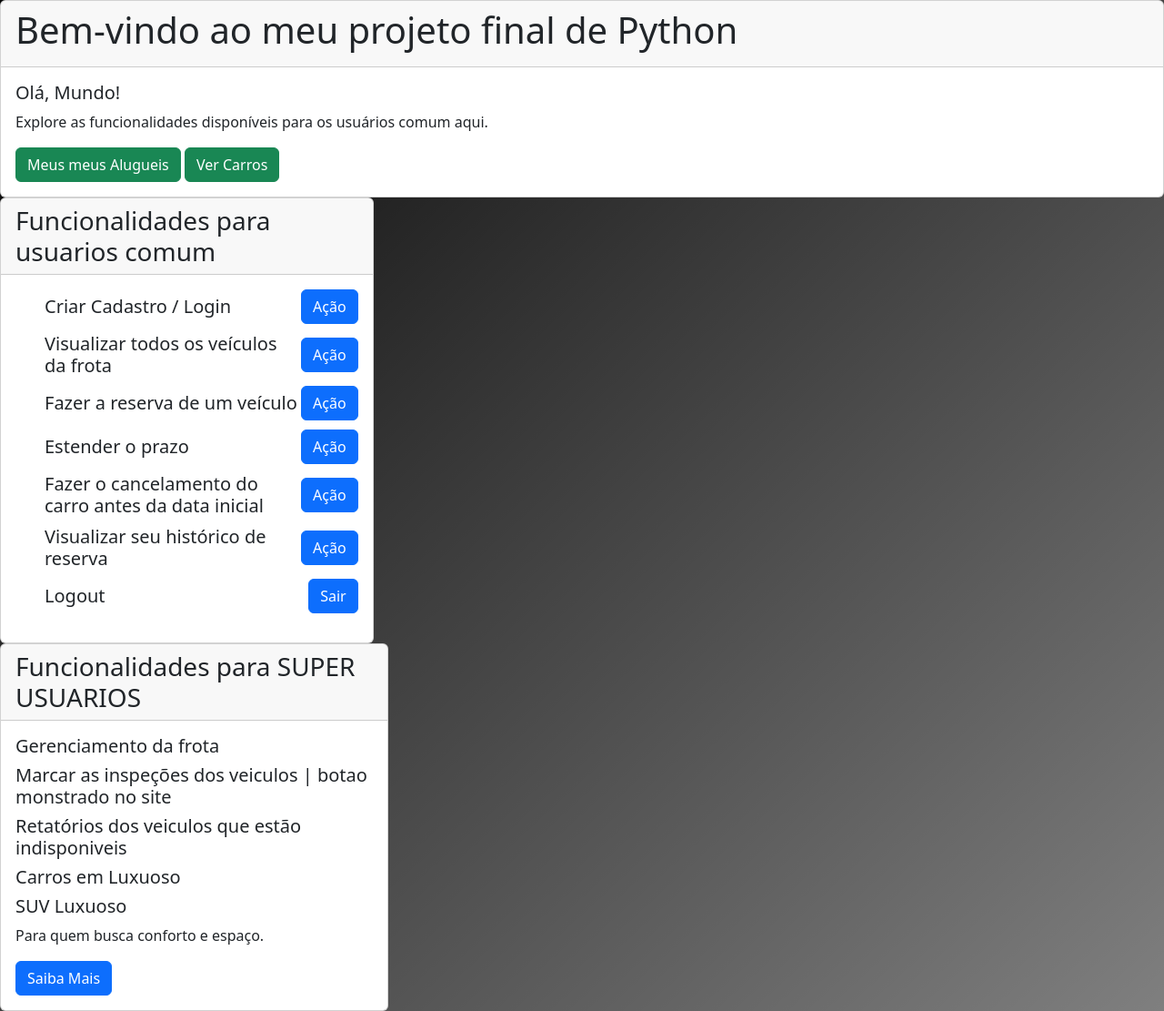
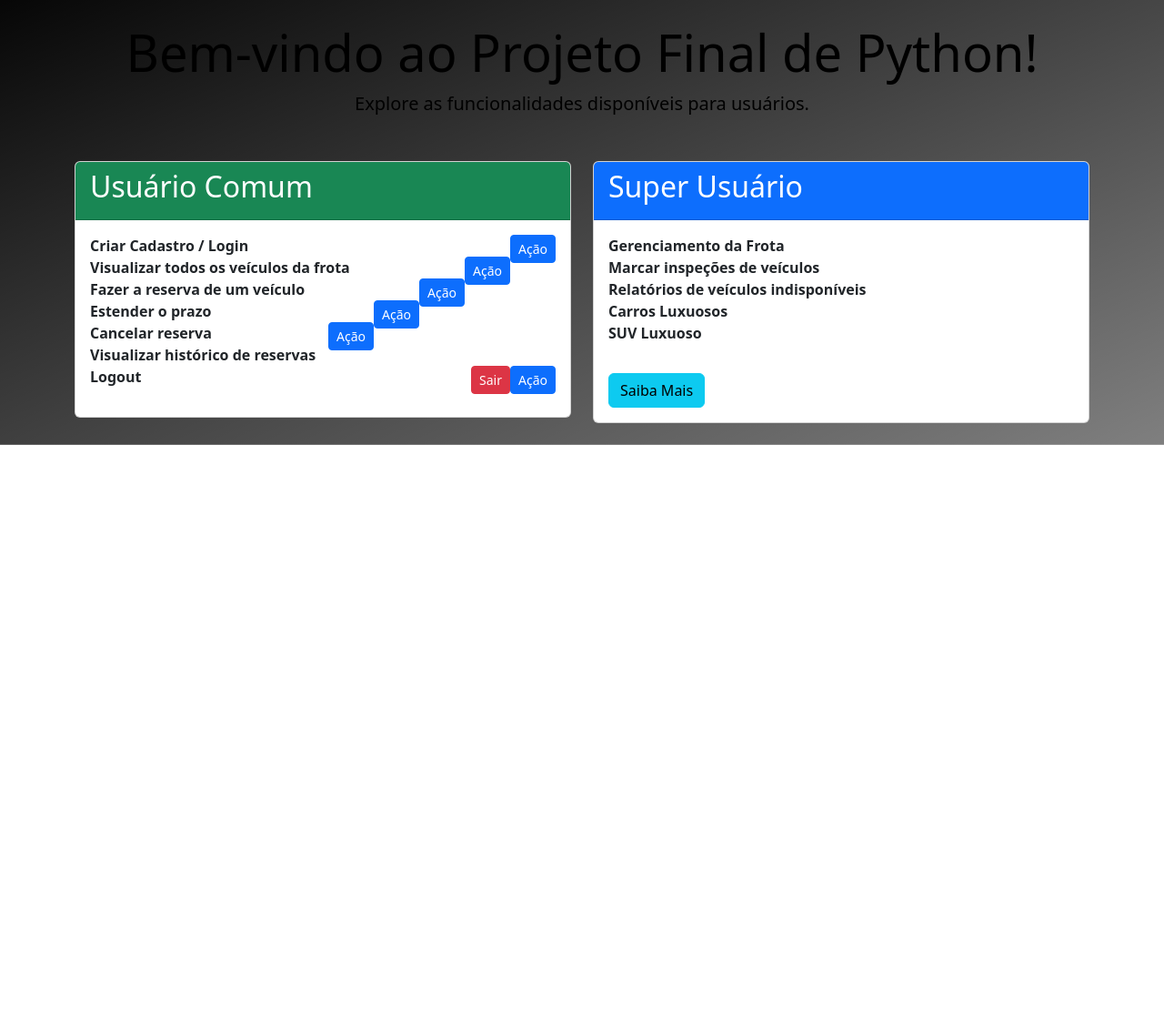
Before and after one commit to ClaudioFritzen/Luxury-Wheels, a Django app: page / in a window 1280 px wide. Shown: the part 56-1167 px from the top of the page at 91% size. After the commit the page ends 545 px from the top, so only its background shows below. Run offline with Django 5.2, Linux system fonts and the light colour scheme.

Commit message:
feat(template): reorganiza e melhora interface para usuários comuns e super usuários
- Refatoração do layout HTML para destacar funcionalidades de usuários comuns e super usuários.
- Separação de colunas para maior clareza visual.
- Estilização melhorada com botões alinhados e cabeçalhos distintos.
- Experiência do usuário (UX) otimizada para maior usabilidade.
- Inclusão de nova estrutura modular para facilitar futuras alterações.

```diff
--- a/templates/bases/index.html
+++ b/templates/bases/index.html
@@ -1,86 +1,53 @@
-<!-- templates/usuarios/index.html -->
-
 {% extends "bases/base.html" %}
-
 {% load static %}
 
 {% block head %}
-<!-- Qualquer conteúdo adicional de head -->
     <link rel="stylesheet" href="{% static 'usuarios/css/css.css' %}">
+    <title>Projeto Final de Python - Funcionalidades</title>
 {% endblock %}
 
-
 {% block conteudo %}
-<div class="card">
-    <div class="card-header">
-        <h1>Bem-vindo ao meu projeto final de Python </h1>
-
-        </div>
-    <div class="card-body">
-        <h5 class="card-title">Olá, Mundo!</h5>
-        <p class="card-text">Explore as funcionalidades disponíveis para os usuários comum aqui.</p>
-
-
-        <a href="{% url 'meus_alugueis' %}" class="btn btn-success">Meus meus Alugueis</a>
-        <a href="{% url 'carros' %}" class="btn btn-success">Ver Carros</a>
+<div class="container mt-4">
+    <div class="text-center mb-5">
+        <h1 class="display-4">Bem-vindo ao Projeto Final de Python!</h1>
+        <p class="lead">Explore as funcionalidades disponíveis para usuários.</p>
     </div>
-</div>
-
-<div class="row">
-    <div class="col-md-4">
-        <div class="card">
-            <h3 class="card-header">Funcionalidades para usuarios comum </h3>
-            <div class="card-body">
-            <ol>
-                <li class="list-item">
-                    <h5>Criar Cadastro / Login</h5>
-                    <button class="btn btn-primary">Ação</button>
-                </li>
-                <li class="list-item">
-                    <h5>Visualizar todos os veículos da frota</h5>
-                    <button class="btn btn-primary">Ação</button>
-                </li>
-                <li class="list-item">
-                    <h5>Fazer a reserva de um veículo</h5>
-                    <button class="btn btn-primary">Ação</button>
-                </li>
-                <li class="list-item">
-                    <h5>Estender o prazo</h5>
-                    <button class="btn btn-primary">Ação</button>
-                </li>
-                <li class="list-item">
-                    <h5>Fazer o cancelamento do carro antes da data inicial</h5>
-                    <button class="btn btn-primary">Ação</button>
-                </li>
-                <li class="list-item">
-                    <h5>Visualizar seu histórico de reserva</h5>
-                    <button class="btn btn-primary">Ação</button>
-                </li>
-                <li class="list-item">
-                    <h5>Logout</h5>
-                    <button class="btn btn-primary">Sair</button>
-                </li>
-            </ol>
+    <div class="row">
+        <div class="col-lg-6 mb-4">
+            <div class="card">
+                <div class="card-header bg-success text-white">
+                    <h2>Usuário Comum</h2>
+                </div>
+                <div class="card-body">
+                    <ul class="list-unstyled">
+                        <li><strong>Criar Cadastro / Login</strong> <button class="btn btn-primary btn-sm float-end">Ação</button></li>
+                        <li><strong>Visualizar todos os veículos da frota</strong> <button class="btn btn-primary btn-sm float-end">Ação</button></li>
+                        <li><strong>Fazer a reserva de um veículo</strong> <button class="btn btn-primary btn-sm float-end">Ação</button></li>
+                        <li><strong>Estender o prazo</strong> <button class="btn btn-primary btn-sm float-end">Ação</button></li>
+                        <li><strong>Cancelar reserva</strong> <button class="btn btn-primary btn-sm float-end">Ação</button></li>
+                        <li><strong>Visualizar histórico de reservas</strong> <button class="btn btn-primary btn-sm float-end">Ação</button></li>
+                        <li><strong>Logout</strong> <button class="btn btn-danger btn-sm float-end">Sair</button></li>
+                    </ul>
+                </div>
             </div>
         </div>
-    </div>
-
-        </div>
-    </div>
-    <div class="col-md-4">
-        <div class="card">
-            <h3 class="card-header">Funcionalidades para SUPER USUARIOS</h3>
-            <div class="card-body">
-                <h5 class="card-title">Gerenciamento da frota</h5>
-                <h5 class="card-title">Marcar as inspeções dos veiculos | botao monstrado no site</h5>
-                <h5 class="card-title">Retatórios dos veiculos que estão indisponiveis</h5>
-                <h5 class="card-title">Carros em  Luxuoso</h5>
-                <h5 class="card-title">SUV Luxuoso</h5>
-                <p class="card-text">Para quem busca conforto e espaço.</p>
-                <a href="#" class="btn btn-primary">Saiba Mais</a>
+        <div class="col-lg-6 mb-4">
+            <div class="card">
+                <div class="card-header bg-primary text-white">
+                    <h2>Super Usuário</h2>
+                </div>
+                <div class="card-body">
+                    <ul class="list-unstyled">
+                        <li><strong>Gerenciamento da Frota</strong></li>
+                        <li><strong>Marcar inspeções de veículos</strong></li>
+                        <li><strong>Relatórios de veículos indisponíveis</strong></li>
+                        <li><strong>Carros Luxuosos</strong></li>
+                        <li><strong>SUV Luxuoso</strong></li>
+                    </ul>
+                    <a href="{% url 'relatorio_alugueis' %}" class="btn btn-info btn-block mt-3">Saiba Mais</a>
+                </div>
             </div>
         </div>
     </div>
 </div>
-
 {% endblock %}
```
